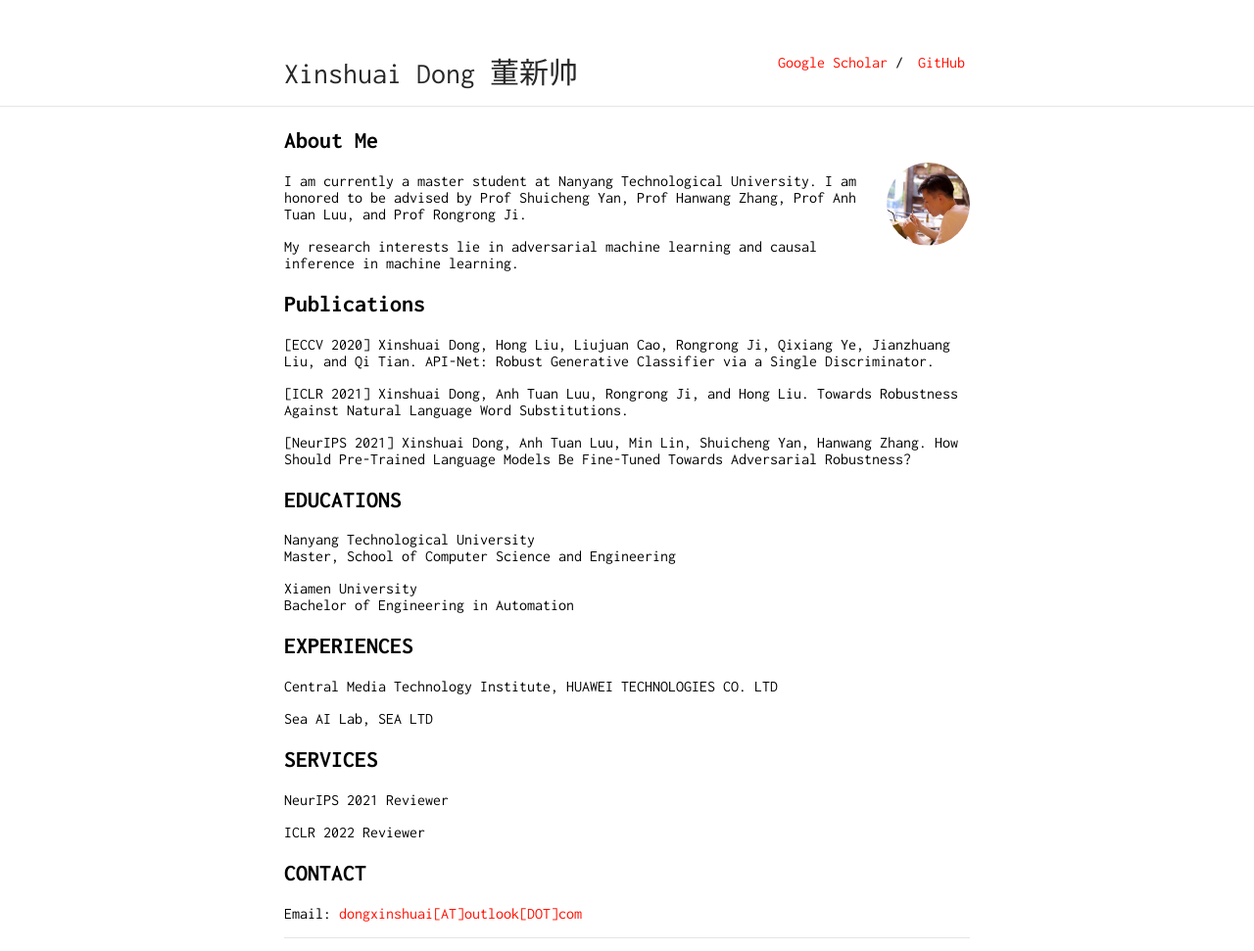
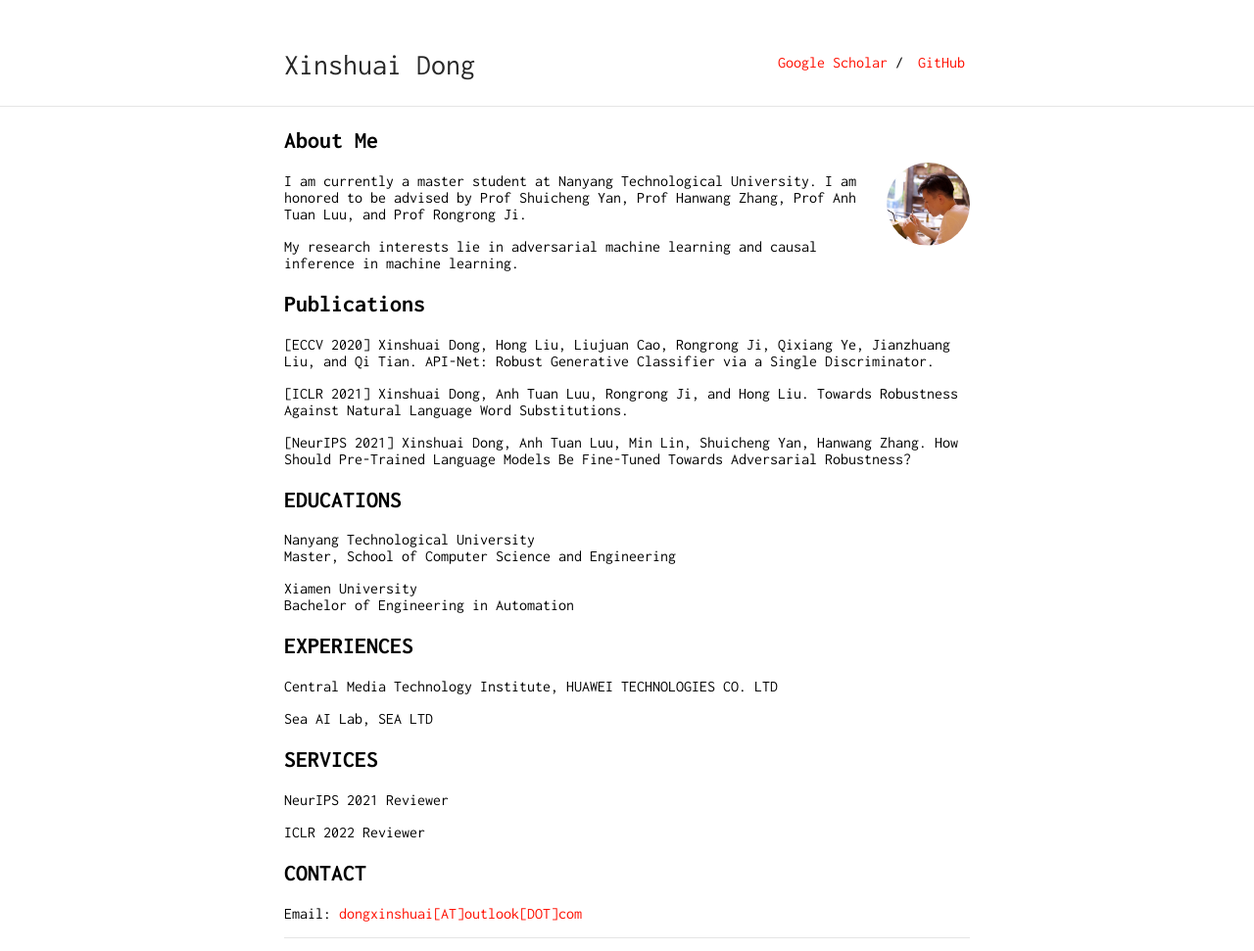
Before and after one commit to dongxinshuai/dongxinshuai.github.io, a Jekyll site: the page built from index.md, in a window 1280 px wide, cut to the strip 0-971 px from the top of the page. Shown: the whole strip at 98% size. Built offline with Jekyll 4.4.1, drawn with Linux system fonts in a browser that asks for light colours; our own code applies the rules of GitHub Pages for plain Markdown files.

Commit message:
Update _config.yml

```diff
--- a/_config.yml
+++ b/_config.yml
@@ -1,4 +1,4 @@
-title: Xinshuai Dong 董新帅
+title: Xinshuai Dong
 url: "https://dongxinshuai.github.io"
 baseurl: "/researcher"
 
```
